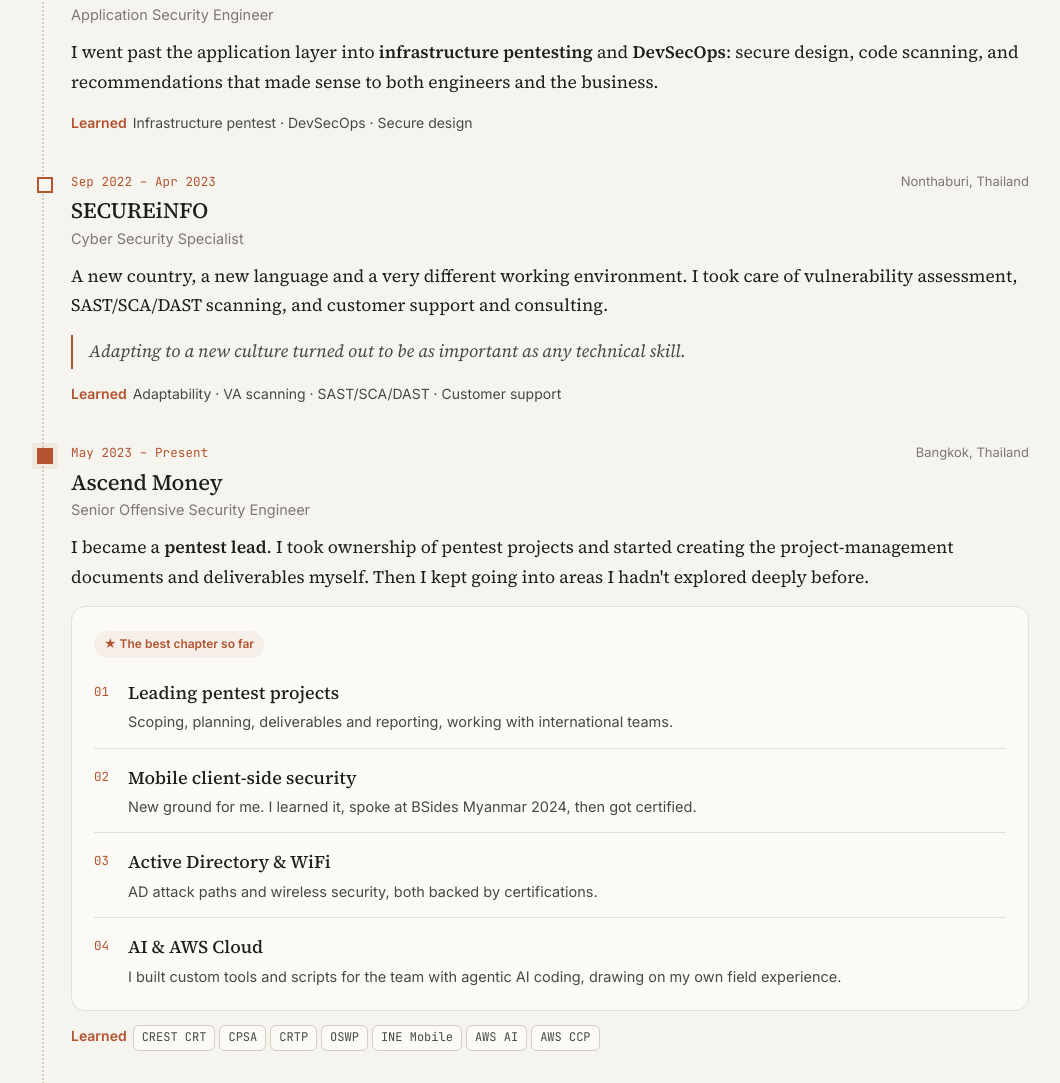
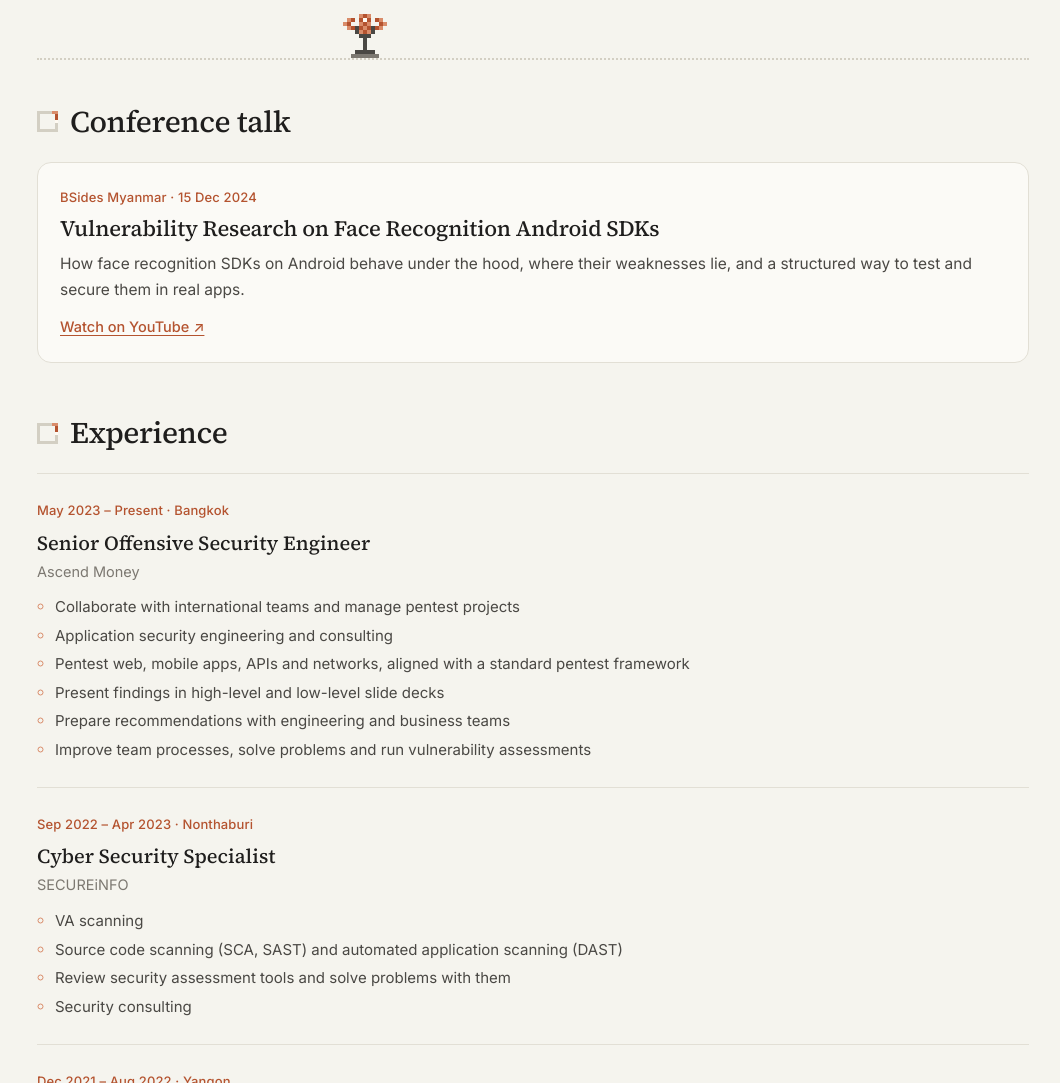
Before and after one commit to Ko-kn3t/Ko-kn3t.github.io, a plain HTML site: page index.html in a window 1280 px wide. Shown: the part 1717-2800 px from the top of the page, without its empty margins (107-1167 px from the left). Drawn offline with Linux system fonts and the light colour scheme.

Commit message:
Replace Learning Journey with Experience section
Remove the Learning Journey timeline and its CSS, restore the
Experience section with the .xp styles, and update nav and hero
links to point to #experience.

Co-Authored-By: Claude Opus 4.6 <noreply@anthropic.com>
Claude-Session: https://claude.ai/code/session_01WWz8bAvK6tbXLXJegWJh2M

```diff
--- a/index.html
+++ b/index.html
@@ -109,32 +109,6 @@ h2{font-family:var(--serif);font-weight:500;font-size:clamp(26px,3.6vw,30px);let
 .avatar{width:110px;height:110px;border-radius:14px;margin-top:22px;background:var(--bg-soft);border:1px solid var(--line);display:grid;place-items:center}
 .avatar .px{width:70px;height:75px}
 
-/* ---------- journey timeline ---------- */
-.tl{list-style:none;margin:26px 0 0;padding:0;position:relative}
-.tl::before{content:"";position:absolute;left:5px;top:10px;bottom:10px;border-left:2px dotted var(--line-2)}
-.tl>li{position:relative;padding:0 0 34px 34px}
-.tl>li:last-child{padding-bottom:0}
-.tl>li::before{content:"";position:absolute;left:0;top:7px;width:12px;height:12px;background:var(--bg);border:2px solid var(--accent)}
-.tl>li.peak::before{background:var(--accent);box-shadow:0 0 0 5px var(--accent-bg)}
-.tl>li.next::before{border-style:dashed;border-color:var(--ink-3)}
-.tl-meta{display:flex;align-items:baseline;justify-content:space-between;gap:12px;flex-wrap:wrap}
-.tl-meta .label{font-family:var(--mono);font-size:12.5px;font-weight:400}
-.loc{font-size:13px;color:var(--ink-3)}
-.tl h3{font-family:var(--serif);font-weight:500;font-size:22px;letter-spacing:-.01em;margin:4px 0 0;line-height:1.3}
-.tl .role{font-size:14.5px;color:var(--ink-3);margin-top:2px}
-.tl p{font-family:var(--serif);font-size:17.5px;line-height:1.7;color:var(--ink);margin:10px 0 0}
-.learned{margin-top:12px;font-size:14px;color:var(--ink-2);line-height:1.9}
-.learned em{font-style:normal;font-weight:600;color:var(--accent);margin-right:6px}
-.cert-tag{display:inline-block;font-family:var(--mono);font-size:12px;padding:1px 8px;margin:0 4px 0 0;border:1px solid var(--line-2);border-radius:6px;color:var(--ink-2);background:var(--card);line-height:1.8}
-.peak-card{margin-top:14px;padding:22px 22px 8px;background:var(--card);border:1px solid var(--line);border-radius:14px}
-.peak-card .badge{display:inline-flex;align-items:center;gap:6px;font-size:12px;font-weight:600;color:var(--accent);background:var(--accent-bg);padding:3px 10px;border-radius:999px}
-.quests{list-style:none;margin:6px 0 0;padding:0}
-.quests li{display:grid;grid-template-columns:34px 1fr;padding:14px 0;border-top:1px solid var(--line)}
-.quests li:first-child{border-top:0}
-.quests .n{font-family:var(--mono);font-size:12.5px;color:var(--accent);padding-top:3px}
-.quests h4{font-family:var(--serif);font-weight:500;font-size:18px;margin:0}
-.quests p{font-family:var(--sans);font-size:14.5px;color:var(--ink-2);margin:2px 0 0;line-height:1.6}
-blockquote{margin:14px 0 0;padding:2px 0 2px 16px;border-left:2px solid var(--accent);font-family:var(--serif);font-style:italic;font-size:17.5px;color:var(--ink-2)}
 
 /* ---------- numbered list (Ascend + projects) ---------- */
 .list{list-style:none;margin:22px 0 0;padding:0;border-top:1px solid var(--line)}
@@ -154,6 +128,13 @@ blockquote{margin:14px 0 0;padding:2px 0 2px 16px;border-left:2px solid var(--ac
 .talk-body .cta{display:inline-block;margin-top:12px;color:var(--accent);font-weight:500;font-size:14.5px;text-decoration:underline;text-underline-offset:3px}
 
 /* ---------- experience ---------- */
+.xp{list-style:none;margin:22px 0 0;padding:0;border-top:1px solid var(--line)}
+.xp>li{padding:22px 0;border-bottom:1px solid var(--line)}
+.xp h3{font-family:var(--serif);font-weight:500;font-size:20px;margin:2px 0 0}
+.xp .co{font-size:14.5px;color:var(--ink-3)}
+.xp ul{margin:10px 0 0;padding-left:18px;color:var(--ink-2);font-size:15px}
+.xp ul li{margin:3px 0}
+.xp ul li::marker{color:var(--accent-2)}
 
 /* ---------- certifications ---------- */
 .filters{display:flex;flex-wrap:wrap;gap:8px;margin:22px 0 4px}
@@ -214,7 +195,7 @@ blockquote{margin:14px 0 0;padding:2px 0 2px 16px;border-left:2px solid var(--ac
     </div>
     <nav class="tabs" aria-label="Sections">
       <a href="#top" class="on">Home</a>
-      <a href="#journey">Journey</a>
+      <a href="#experience">Experience</a>
       <a href="#projects">Projects</a>
       <a href="#talk">Talk</a>
       <a href="#certifications">Certifications</a>
@@ -233,7 +214,7 @@ blockquote{margin:14px 0 0;padding:2px 0 2px 16px;border-left:2px solid var(--ac
         </div>
         <p class="tagline">Offensive Security Engineer / Penetration Tester <span class="caret" aria-hidden="true"></span></p>
         <div class="actions">
-          <a class="btn btn-solid" href="#journey">Read my journey</a>
+          <a class="btn btn-solid" href="#experience">Read my experience</a>
           <a class="btn btn-ghost" href="https://www.linkedin.com/in/kokn3t/" target="_blank" rel="noopener">Get in touch</a>
         </div>
       </div>
@@ -261,66 +242,6 @@ blockquote{margin:14px 0 0;padding:2px 0 2px 16px;border-left:2px solid var(--ac
   </section>
 
   <div class="divider" aria-hidden="true"><canvas class="px" data-scene="flag" style="left:14%"></canvas></div>
-
-  <section id="journey" class="rv">
-    <div class="sec-title"><canvas class="px" data-scene="ring" aria-hidden="true"></canvas><h2>Learning journey</h2></div>
-    <p class="sec-intro">Every role taught me something I didn't know on day one: new skills, a new culture and new ways of working.</p>
-    <hr class="rule">
-    <ol class="tl">
-      <li>
-        <div class="tl-meta"><span class="label">2014 – 2019</span><span class="loc">Magway, Myanmar</span></div>
-        <h3>Capture the Flag</h3>
-        <div class="role">University of Computer Studies, Magway · B.C.Sc.</div>
-        <p>It started with CTF challenges. I didn't know anything about penetration testing, so I solved one flag at a time and got hooked on how systems break.</p>
-        <div class="learned"><em>Learned</em>Hacker mindset · Linux · Web fundamentals</div>
-      </li>
-      <li>
-        <div class="tl-meta"><span class="label">Nov 2019 – Nov 2021</span><span class="loc">Yangon, Myanmar</span></div>
-        <h3>AYA Bank · Innovation Labs</h3>
-        <div class="role">Security Analyst</div>
-        <p>My first security role. I learned <strong>web application and API pentesting</strong> hands-on against real banking systems, and also handled log monitoring in ELK, incident analysis and vendor management.</p>
-        <div class="learned"><em>Learned</em>Web app &amp; API pentest · ELK · Incident response<br><span class="cert-tag">eCPPTv2</span><span class="cert-tag">eWPTXv2</span><span class="cert-tag">OSCP</span></div>
-      </li>
-      <li>
-        <div class="tl-meta"><span class="label">Dec 2021 – Aug 2022</span><span class="loc">Yangon, Myanmar</span></div>
-        <h3>Yoma Bank</h3>
-        <div class="role">Application Security Engineer</div>
-        <p>I went past the application layer into <strong>infrastructure pentesting</strong> and <strong>DevSecOps</strong>: secure design, code scanning, and recommendations that made sense to both engineers and the business.</p>
-        <div class="learned"><em>Learned</em>Infrastructure pentest · DevSecOps · Secure design</div>
-      </li>
-      <li>
-        <div class="tl-meta"><span class="label">Sep 2022 – Apr 2023</span><span class="loc">Nonthaburi, Thailand</span></div>
-        <h3>SECUREiNFO</h3>
-        <div class="role">Cyber Security Specialist</div>
-        <p>A new country, a new language and a very different working environment. I took care of vulnerability assessment, SAST/SCA/DAST scanning, and customer support and consulting.</p>
-        <blockquote>Adapting to a new culture turned out to be as important as any technical skill.</blockquote>
-        <div class="learned"><em>Learned</em>Adaptability · VA scanning · SAST/SCA/DAST · Customer support</div>
-      </li>
-      <li class="peak">
-        <div class="tl-meta"><span class="label">May 2023 – Present</span><span class="loc">Bangkok, Thailand</span></div>
-        <h3>Ascend Money</h3>
-        <div class="role">Senior Offensive Security Engineer</div>
-        <p>I became a <strong>pentest lead</strong>. I took ownership of pentest projects and started creating the project-management documents and deliverables myself. Then I kept going into areas I hadn't explored deeply before.</p>
-        <div class="peak-card">
-          <span class="badge">★ The best chapter so far</span>
-          <ol class="quests">
-            <li><span class="n">01</span><div><h4>Leading pentest projects</h4><p>Scoping, planning, deliverables and reporting, working with international teams.</p></div></li>
-            <li><span class="n">02</span><div><h4>Mobile client-side security</h4><p>New ground for me. I learned it, spoke at BSides Myanmar 2024, then got certified.</p></div></li>
-            <li><span class="n">03</span><div><h4>Active Directory &amp; WiFi</h4><p>AD attack paths and wireless security, both backed by certifications.</p></div></li>
-            <li><span class="n">04</span><div><h4>AI &amp; AWS Cloud</h4><p>I built custom tools and scripts for the team with agentic AI coding, drawing on my own field experience.</p></div></li>
-          </ol>
-        </div>
-        <div class="learned"><em>Learned</em><span class="cert-tag">CREST CRT</span><span class="cert-tag">CPSA</span><span class="cert-tag">CRTP</span><span class="cert-tag">OSWP</span><span class="cert-tag">INE Mobile</span><span class="cert-tag">AWS AI</span><span class="cert-tag">AWS CCP</span></div>
-      </li>
-      <li class="next">
-        <div class="tl-meta"><span class="label">Next</span></div>
-        <h3>Still learning</h3>
-        <p>AI security, cloud attack paths and smarter automation for offensive work. The habit stays the same.</p>
-      </li>
-    </ol>
-  </section>
-
-  <div class="divider" aria-hidden="true"><canvas class="px" data-scene="cup" style="left:62%"></canvas></div>
 
   <section id="projects" class="rv">
     <div class="sec-title"><canvas class="px" data-scene="ring" aria-hidden="true"></canvas><h2>Peak projects</h2></div>
@@ -359,6 +280,58 @@ blockquote{margin:14px 0 0;padding:2px 0 2px 16px;border-left:2px solid var(--ac
         <span class="cta">Watch on YouTube ↗</span>
       </div>
     </a>
+  </section>
+
+  <section id="experience" class="rv">
+    <div class="sec-title"><canvas class="px" data-scene="ring" aria-hidden="true"></canvas><h2>Experience</h2></div>
+    <ol class="xp">
+      <li>
+        <span class="label">May 2023 – Present · Bangkok</span>
+        <h3>Senior Offensive Security Engineer</h3>
+        <div class="co">Ascend Money</div>
+        <ul>
+          <li>Collaborate with international teams and manage pentest projects</li>
+          <li>Application security engineering and consulting</li>
+          <li>Pentest web, mobile apps, APIs and networks, aligned with a standard pentest framework</li>
+          <li>Present findings in high-level and low-level slide decks</li>
+          <li>Prepare recommendations with engineering and business teams</li>
+          <li>Improve team processes, solve problems and run vulnerability assessments</li>
+        </ul>
+      </li>
+      <li>
+        <span class="label">Sep 2022 – Apr 2023 · Nonthaburi</span>
+        <h3>Cyber Security Specialist</h3>
+        <div class="co">SECUREiNFO</div>
+        <ul>
+          <li>VA scanning</li>
+          <li>Source code scanning (SCA, SAST) and automated application scanning (DAST)</li>
+          <li>Review security assessment tools and solve problems with them</li>
+          <li>Security consulting</li>
+        </ul>
+      </li>
+      <li>
+        <span class="label">Dec 2021 – Aug 2022 · Yangon</span>
+        <h3>Application Security Engineer</h3>
+        <div class="co">Yoma Bank</div>
+        <ul>
+          <li>Implement secure applications and secure design</li>
+          <li>Web, mobile, API and infrastructure pentesting and reporting</li>
+          <li>Security code scanning with tools</li>
+          <li>Recommendations from both technical and business points of view</li>
+        </ul>
+      </li>
+      <li>
+        <span class="label">Nov 2019 – Nov 2021 · Yangon</span>
+        <h3>Security Analyst</h3>
+        <div class="co">AYA Bank · Innovation Labs</div>
+        <ul>
+          <li>Web, mobile, API and infrastructure pentesting and reporting</li>
+          <li>Monitoring logs and traffic in ELK</li>
+          <li>Analysis, response and reporting</li>
+          <li>Mitigations, recommendations and vendor management</li>
+        </ul>
+      </li>
+    </ol>
   </section>
 
   <div class="divider" aria-hidden="true"><canvas class="px" data-scene="key" style="left:76%"></canvas></div>
```
